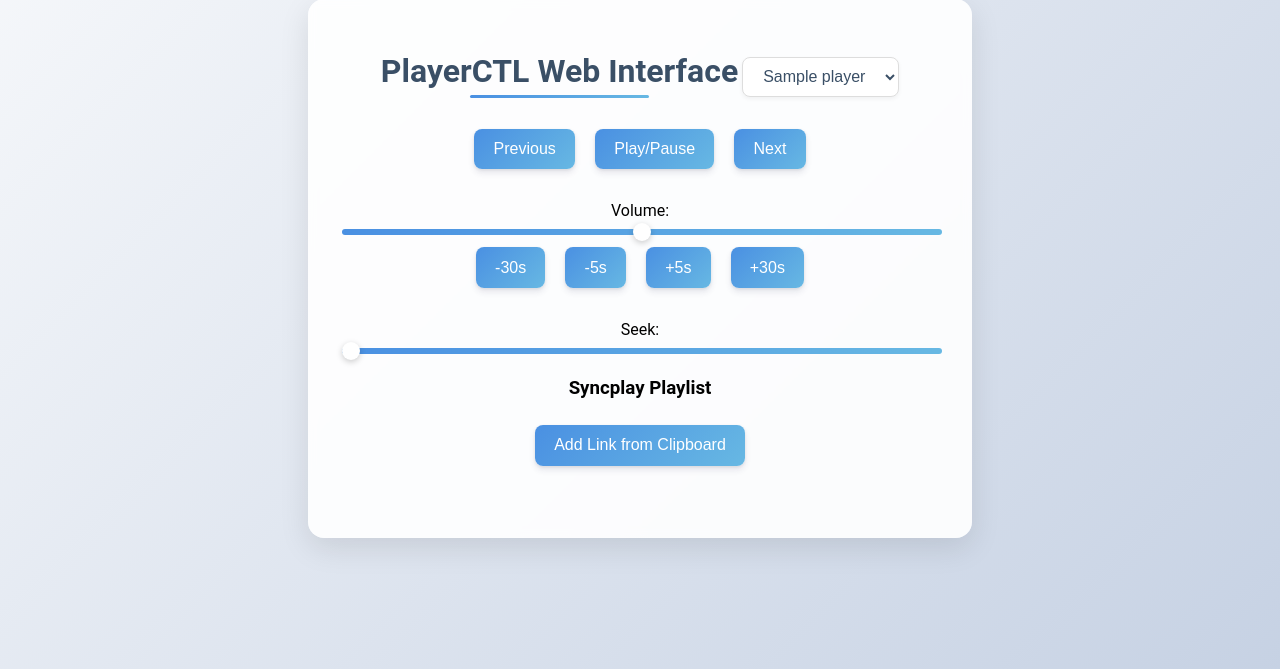
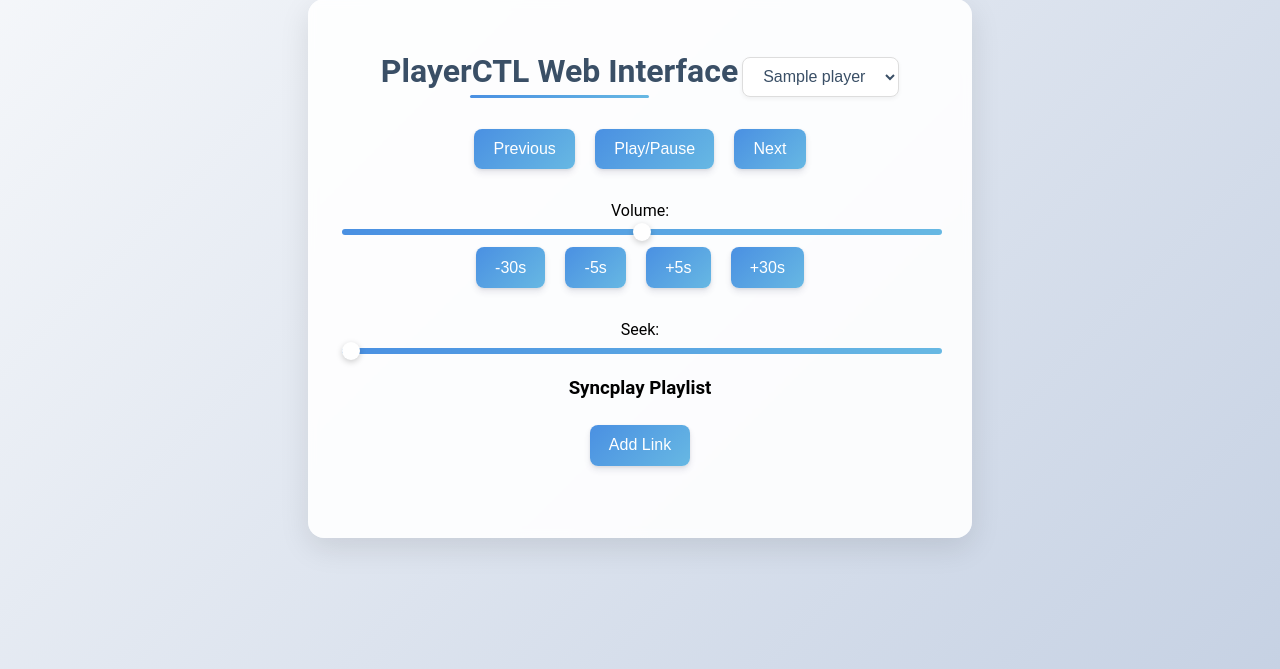
Before and after one commit to Zehkul/PlayerCTL-Web, a Flask app: template playerctl_web/templates/index.html in a window 1280 px wide. Shown: the part 33-702 px from the top of the page. Run offline with Flask 3, Linux system fonts and the light colour scheme; the template is opened without the code that fills it: most values are stand-ins (such as "Sample title", 1, 10 or a date in 2020); data that the repository does not hold is empty; parts of the project's set-up code (start-up, migrations or seed data) failed here and were passed over; some libraries are stand-ins or nearby versions.

Commit message:
move thumbnail up, rename add link

```diff
--- a/playerctl_web/templates/index.html
+++ b/playerctl_web/templates/index.html
@@ -17,13 +17,13 @@
                 <option value="{{ player }}">{{ player }}</option>
                 {% endfor %}
             </select>
+            <img id="thumb" style="display:none;" />
             <div>
                 <button onclick="sendCommand('previous')">Previous</button>
                 <button onclick="sendCommand('play-pause')">Play/Pause</button>
                 <button onclick="sendCommand('next')">Next</button>
             </div>
             <div id="status"></div>
-            <img id="thumb" style="display:none;" />
             <div id="metadata"></div>
             <div class="slider-container">
                 <label for="volumeSlider">Volume:</label>
@@ -49,7 +49,7 @@
             <div id="syncplayPlaylist">
                 <h3>Syncplay Playlist</h3>
                 <button onclick="addLinkFromClipboard()">
-                    Add Link from Clipboard
+                    Add Link
                 </button>
                 <ul id="playlistItems"></ul>
             </div>
```
